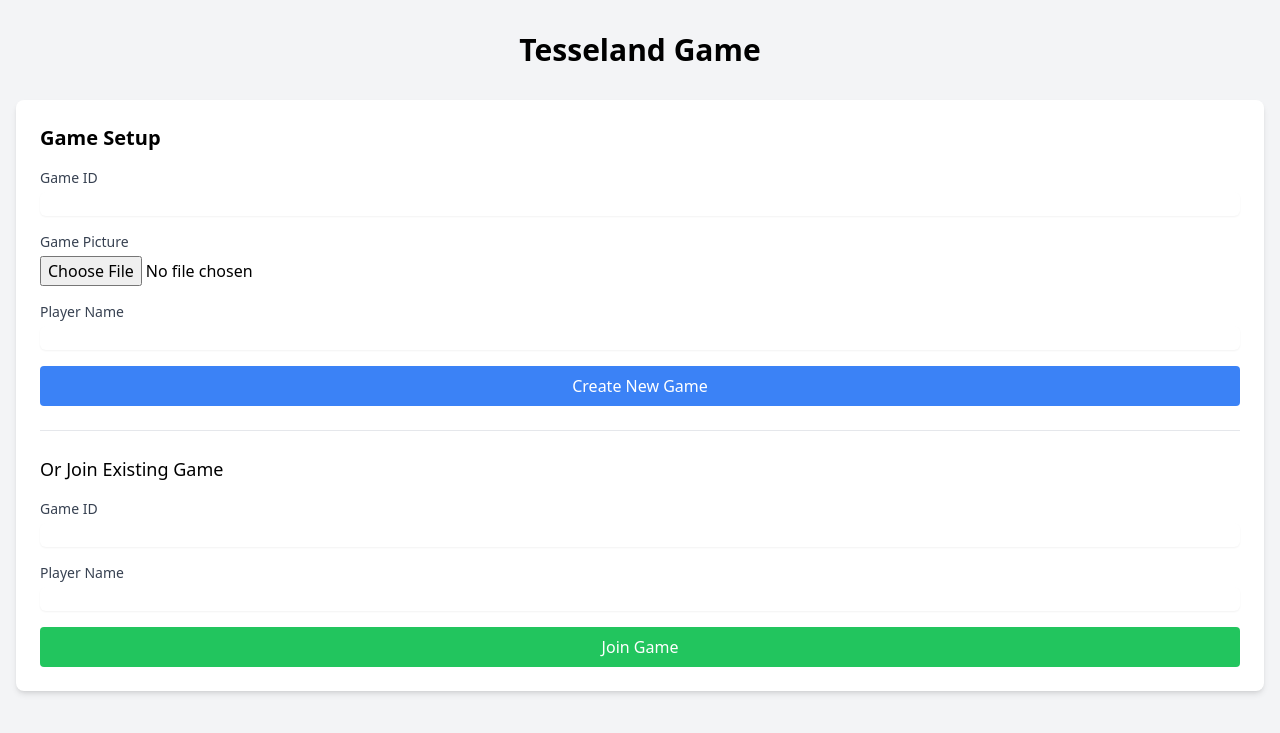
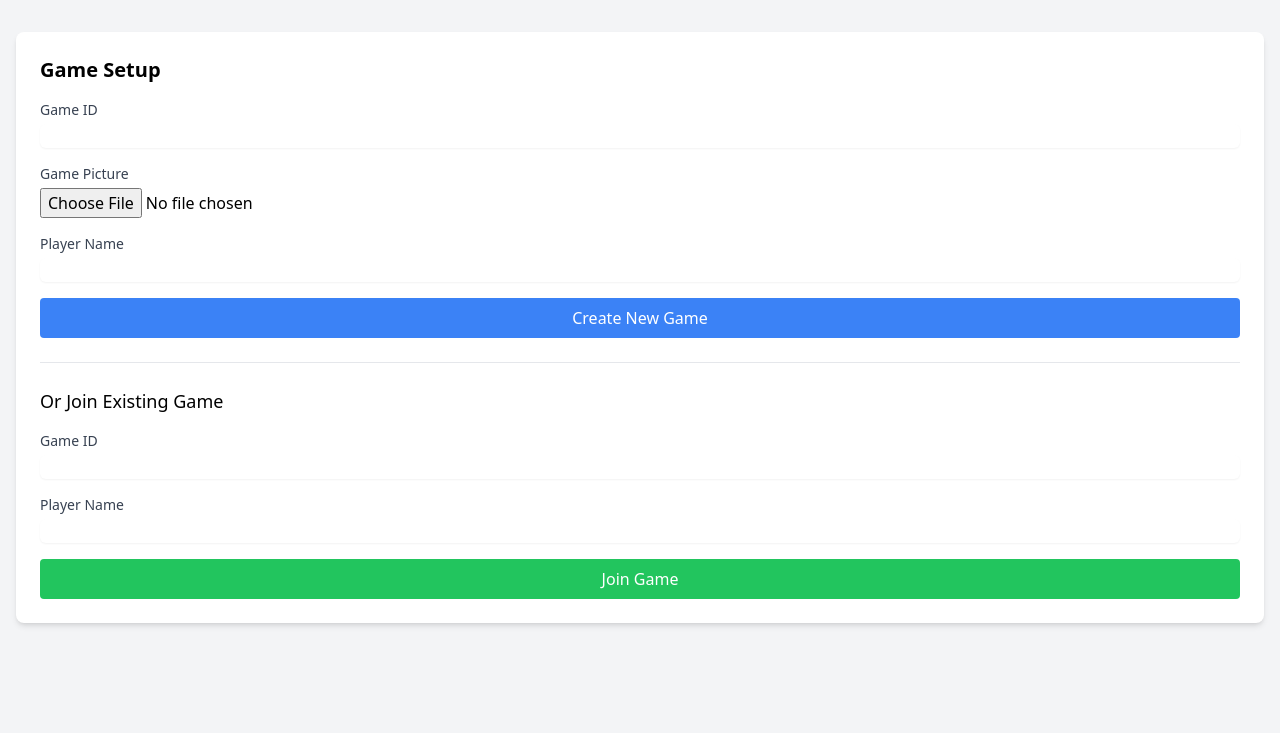
Before and after one commit to PyAr/tesseland, a Django app: page / in a window 1280 px wide. Shown: the top 733 px of the page. Run offline with Django 5.2, Linux system fonts and the light colour scheme; some libraries are stand-ins or nearby versions.

Commit message:
fix minor bugs

```diff
--- a/backend/engine/models.py
+++ b/backend/engine/models.py
@@ -22,8 +22,8 @@ class Game(models.Model):
         return "http://localhost:8000" + settings.MEDIA_URL + self.picture.name
 
     def compute_tiles(self):
-        # return get_tiles(self.picture, self.players.count())
-        return [self.picture] * self.players.count()
+        return get_tiles(self.picture, self.players.count())
+
 
 class Player(models.Model):
     id = models.IntegerField(primary_key=True)
--- a/backend/engine/templates/engine/index.html
+++ b/backend/engine/templates/engine/index.html
@@ -9,9 +9,7 @@
     <script src="https://cdn.tailwindcss.com"></script>
 </head>
 <body class="bg-gray-100">
-    <div id="app" class="container mx-auto px-4 py-8">
-        <h1 class="text-3xl font-bold mb-8 text-center">Tesseland Game</h1>
-
+    <div id="app">
     <component :is="currentComponent"
                 :game-id="gameId"
                 :player-name="playerName"
@@ -20,13 +18,13 @@
                 @game-started="handleGameStarted">
     </component>
     </div>
-
     <script>
         const { createApp } = Vue
 
         // Game Setup Component
         const GameSetup = {
             template: `
+                <div class="container mx-auto px-4 py-8">
                     <div class="bg-white rounded-lg shadow-md p-6">
                         <h2 class="text-xl font-semibold mb-4">Game Setup</h2>
                         <div class="space-y-4">
@@ -62,6 +60,8 @@
                                         class="w-full bg-green-500 text-white px-4 py-2 rounded hover:bg-green-600 transition">
                                     Join Game
                                 </button>
+
+                            </div>
                         </div>
                     </div>
                 </div>
@@ -112,11 +112,13 @@
         // Waiting Room Component
         const WaitingRoom = {
             template: `
+                <div class="container mx-auto px-4 py-8">
                     <div class="bg-white rounded-lg shadow-md p-6">
                         <h2 class="text-xl font-semibold mb-4">Waiting for Game to Start</h2>
                         <div class="text-center">
                             <div class="animate-spin rounded-full h-12 w-12 border-b-2 border-blue-500 mx-auto mb-4"></div>
                             <p class="text-gray-600">Waiting for other players...</p>
+                        </div>
                     </div>
                 </div>
             `,
@@ -146,7 +148,6 @@
         const GamePlay = {
             template: `
                 <div class="bg-white rounded-lg shadow-md p-6">
-                    <h2 class="text-xl font-semibold mb-4">Game in Progress</h2>
                     <div v-if="loading" class="text-center">
                         <div class="animate-spin rounded-full h-12 w-12 border-b-2 border-blue-500 mx-auto mb-4"></div>
                         <p class="text-gray-600">Loading game data...</p>
@@ -154,15 +155,10 @@
                     <div v-else-if="error" class="text-center text-red-500">
                         {{ error }}
                     </div>
-                    <div v-else-if="gameTile" class="grid grid-cols-1 md:grid-cols-2 gap-6">
-                        <div>
-                            <h3 class="font-medium mb-2">Game Picture</h3>
-                            <img :src="gameTile.picture" class="w-full rounded-lg shadow">
-                        </div>
-                        <div>
-                            <h3 class="font-medium mb-2">Your Tile</h3>
-                            <img :src="gameTile.figure" class="w-full rounded-lg shadow">
-                        </div>
+                    <div v-else-if="gameTile" class="relative">
+                        <img :src="image"
+                             class="w-full h-full object-contain cursor-pointer"
+                             @click="showPicture = !showPicture" />
                     </div>
                 </div>
             `,
@@ -171,11 +167,18 @@
                 return {
                     gameTile: null,
                     loading: true,
-                    error: null
+                    error: null,
+                    showPicture: false
                 }
             },
             async mounted() {
                 await this.loadGameTile()
+            },
+            computed: {
+                image() {
+                    console.log("cambiando imagen")
+                    return this.showPicture ? this.gameTile.picture : this.gameTile.figure
+                }
             },
             methods: {
                 async loadGameTile() {
@@ -190,7 +193,8 @@
                     } finally {
                         this.loading = false
                     }
-                }
+                },
+
             }
         }
 
```
Lines whose indentation alone changed are shown as unchanged.
